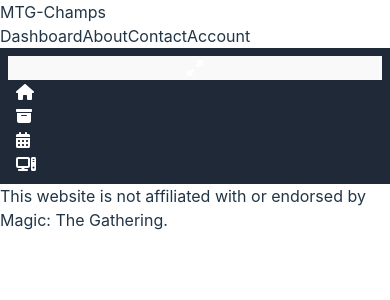
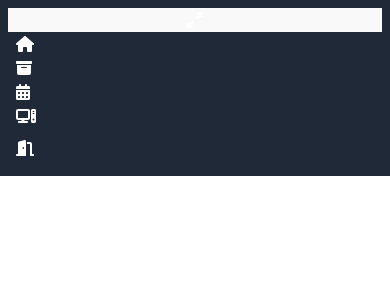
Before and after one commit to esdncalingo/mtg-champs-webapp, a React app in the folder src/: page /dashboard in a window 390 px wide. Shown: the top 300 px of the page. Built offline with nearby package versions, Linux system fonts and the light colour scheme; sample sign-in values are in the browser's storage; the HTML template or start-up script is replaced by a standard one.

Commit message:
responsive sidebar

```diff
--- a/src/components/dashboard/host/ParticipantComponent.tsx
+++ b/src/components/dashboard/host/ParticipantComponent.tsx
@@ -66,10 +66,10 @@
   }
 
   return (
-    <div id={`participant-${participant.id}`} className={`participantcard p-1 ${ participant.status === 'pending' ? '' : 'participant-toggle' }`}>
+    <div id={`participant-${participant.id}`} className={`participantcard ${ participant.status === 'pending' ? '' : 'participant-toggle' }`}>
       <div className="flex flex-col">
         <div>
-          <img src={mainImg} alt="" />
+          <img className="rounded-t-xl" src={mainImg} alt="" />
         </div>
         <div className="flex flex-col ml-2 w-full">
           <span className="text-lg font-bold whitespace-nowrap">{participant.deck_name}</span>
--- a/src/index.css
+++ b/src/index.css
@@ -73,7 +73,7 @@
 }
 
 .participants-container {
-  @apply grid grid-cols-2 sm:grid-cols-3 md:grid-cols-4 lg:grid-cols-5 xl:grid-cols-6 2xl:grid-cols-7 gap-4 mt-4;
+  @apply grid grid-cols-2 sm:grid-cols-3 md:grid-cols-4 lg:grid-cols-5 xl:grid-cols-6 2xl:grid-cols-7 gap-4 mt-4 p-4;
 }
 
 .card {
--- a/src/pages/Dashboard.tsx
+++ b/src/pages/Dashboard.tsx
@@ -6,15 +6,16 @@
   faBoxArchive,
   faCalendarDays,
   faComputer,
+  faDoorOpen,
   faExpandAlt,
   faHome,
-  faHomeAlt
 } from "@fortawesome/free-solid-svg-icons";
 
 export default function Dashboard() {
-  const [isMinimized, setIsMinimized] = useState(true);
+  const [isMinimized, setIsMinimized] = useState(JSON.parse(sessionStorage.getItem('sidebar') || 'true' ));
 
   const toggleSidebar = () => {
+    sessionStorage.setItem('sidebar', JSON.stringify(!isMinimized))
     setIsMinimized(!isMinimized);
   };
   return (
@@ -77,10 +78,19 @@
               </a>
             </li>
           </ul>
+          <a href="/" title="Logout" className={`block sidelink mt-auto ${isMinimized ? 'text-center' : ''}`}>
+            {isMinimized ?
+              <FontAwesomeIcon icon={faDoorOpen} />  :
+              <>
+                <FontAwesomeIcon icon={faDoorOpen} />
+                <span className="ml-2">Exit</span>
+              </>
+            }
+          </a>
         </aside>
 
         {/* <!-- Main Content --> */}
-        <div className="flex-1">
+        <div className="flex-1 max-h-screen overflow-auto">
           <Outlet/>
         </div>
       </div>
--- a/src/pages/Main.tsx
+++ b/src/pages/Main.tsx
@@ -8,17 +8,18 @@
 function Main() {
   const location = useLocation();
   const isRootPath = location.pathname === '/';
+  const isDashboardPath = location.pathname.startsWith('/dashboard');
 
   return (
     <>
-      <Navbar/>
+      {isDashboardPath ?  '' : <Navbar/>}
       <Toasty/>
       <div className="flex flex-grow">
         {isRootPath ?
           <Home/> :
           <Outlet/>}
       </div>
-      <Footer/>
+      {isDashboardPath ? '' : <Footer/>}
     </>
   )
 }
```
